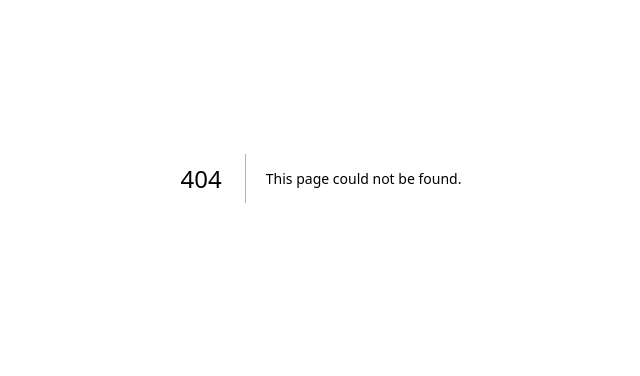
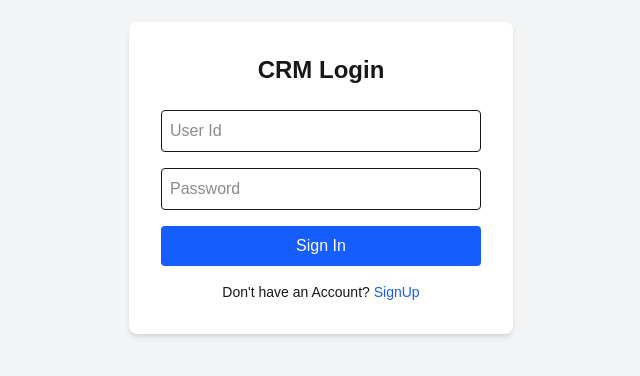
Before and after one commit to manas1304/Frontend-Projects, a Next.js app in the folder CRM App/crm/: page /login in a window 1280 px wide. Before the commit this address had no page. Shown: the part 222-598 px from the top of the page, without its empty margins (319-959 px from the left). Built offline with nearby package versions, Linux system fonts and the light colour scheme; no server answers.

Commit message:
Built the Login Page

```diff
--- /dev/null
+++ b/CRM App/crm/src/app/(auth)/login/page.js
@@ -0,0 +1,79 @@
+"use client";
+import {useState} from 'react'
+import {useRouter} from 'next/navigation';
+import apiRequest from '@/lib/api';
+import Link from 'next/link';
+
+export default function LoginPage(){
+    const [error, setError] = useState('');
+    const [formData, setFormData] = useState({
+        userId: '',
+        password: ''
+    });
+    const router = useRouter();
+
+    async function handleSubmit(e){
+        e.preventDefault();
+        setError('') // Clearing any previous errors if any from the previous function load
+
+        try{
+            const response = await apiRequest('/auth/signin', {
+                method: 'POST',
+                body: formData
+            });
+            // api request function going to the backend and providing it the type of method and the body(userId and password)
+            // the response from the backend which contains accessToken, name, etc is stored as respone variable
+
+            //1. Save to localStorage of the browser
+            localStorage.setItem('accessToken', response.accessToken);
+            localStorage.setItem('name', response.name);
+            localStorage.setItem('userType', response.userType);
+            localStorage.setItem('userId', response.userId);
+
+            //2. Redirect based on role
+            const role = response.userType.toLowerCase();
+            router.push(`/${role}`);
+
+        }catch(err){
+            setError(err.message);
+        }
+    }
+
+    return (
+        <div className="flex flex-col items-center justify-center min-h-screen bg-gray-100">
+            <form
+                onSubmit={handleSubmit}
+                className="p-8 bg-white shadow-md rounded-lg w-96"
+            >
+                <h1 className="text-2xl font-bold mb-6 text-center">CRM Login</h1>
+                {error && <p className="text-red-500 text-sm mb-4">{error}</p>}
+
+                <input
+                    type="text"
+                    placeholder="User Id"
+                    required
+                    onChange={(e) => setFormData({...formData, userId: e.target.value})}
+                    className="w-full p-2 mb-4 border rounded"
+                />
+                <input
+                    type="password"
+                    placeholder="Password"
+                    required
+                    onChange={(e) => setFormData({...formData, password: e.target.value})}
+                    className="w-full p-2 mb-4 border rounded"
+                />
+
+                <button
+                    type="submit"
+                    className="w-full bg-blue-600 text-white p-2 rounded hover:bg-blue-700"
+                >
+                    Sign In
+                </button>
+
+                <p className="mt-4 text-sm text-center">
+                    Don't have an Account? <Link className="text-blue-600" href='/signup'>SignUp</Link>
+                </p>
+            </form>
+        </div>
+    )
+}
```
